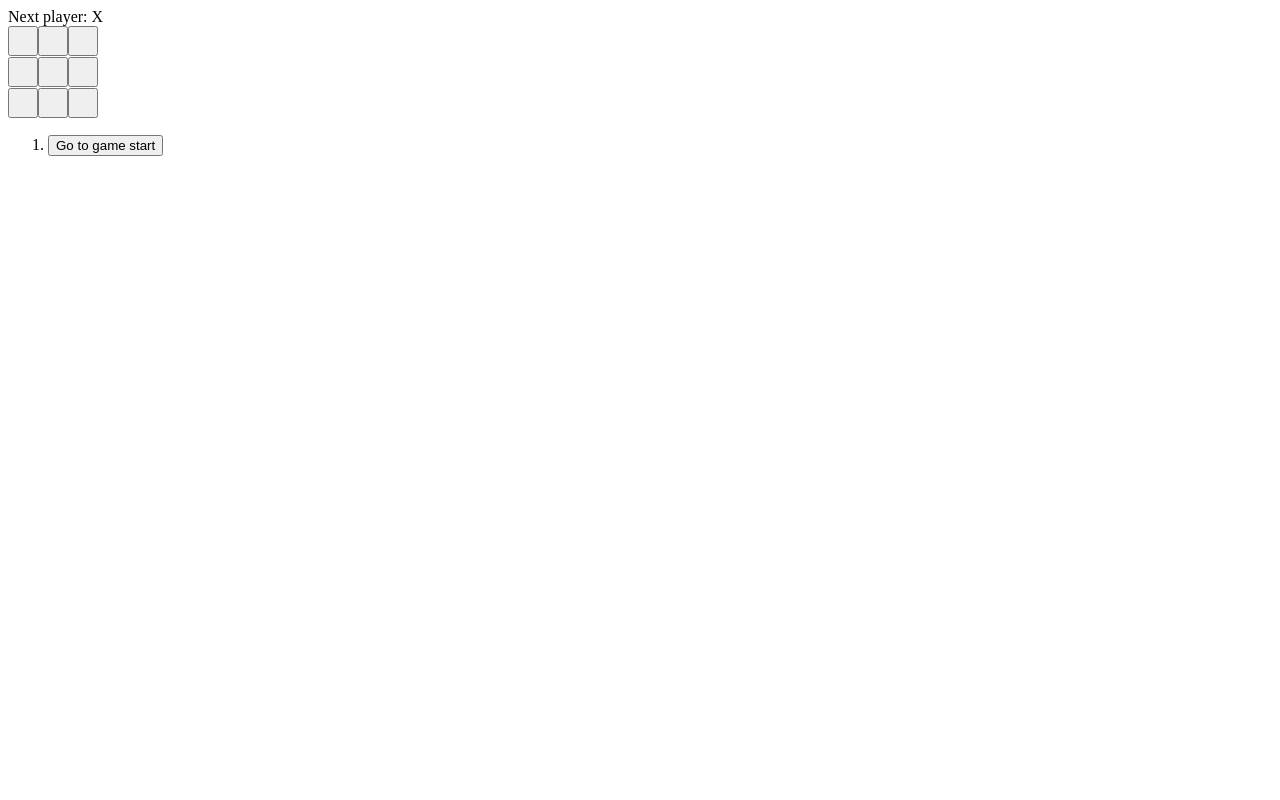
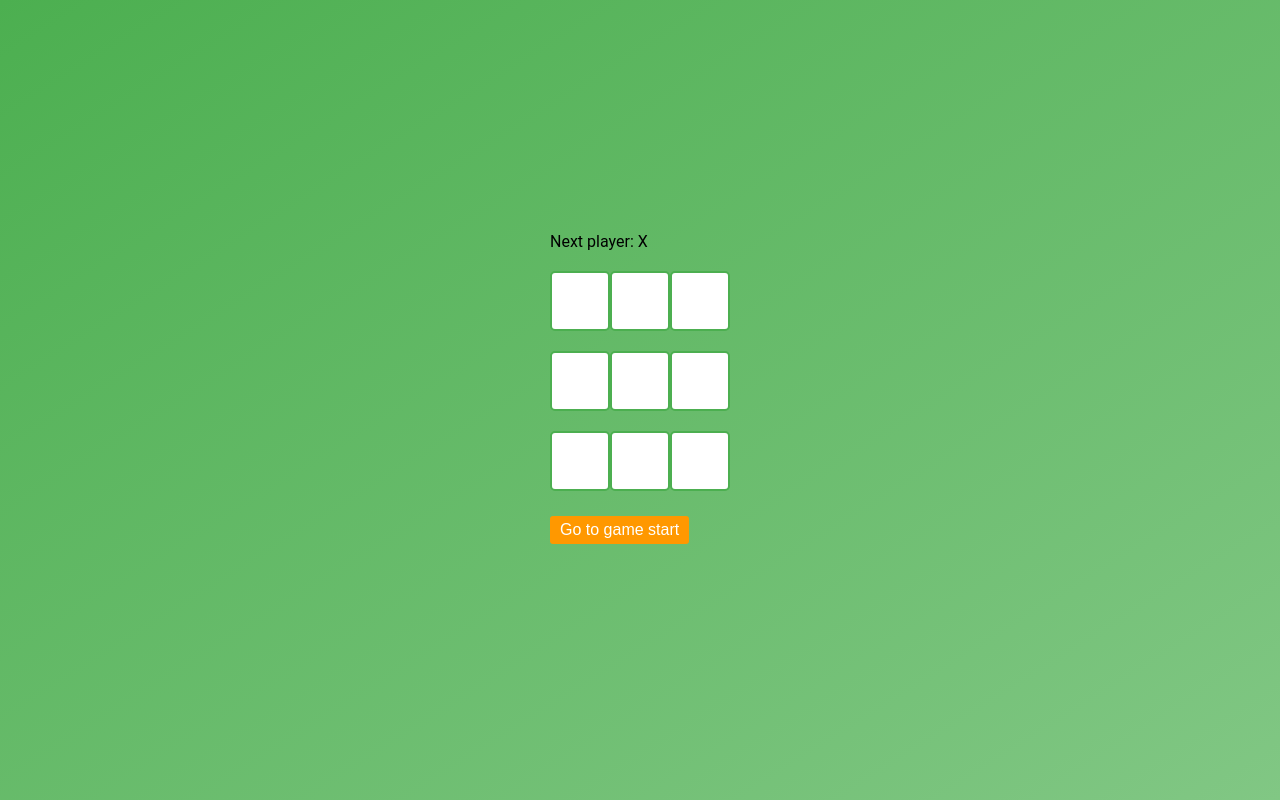
Before and after one commit to Khushboo-Dar/Tic-Tac-Toe-game, a React (Create React App) app: page / in a window 1280 px wide. Built offline with nearby package versions, Linux system fonts and the light colour scheme.

Commit message:
edited css

```diff
--- a/src/styles.css
+++ b/src/styles.css
@@ -1,12 +1,160 @@
+/* Base Styles */
+body {
+  background: linear-gradient(to bottom right, #4caf50, #81c784);
+  display: flex;
+  justify-content: center;
+  align-items: center;
+  height: 100vh;
+  margin: 0;
+  font-family: "Roboto", sans-serif;
+}
+
 .App {
-  font-family: sans-serif;
   text-align: center;
+  color: #fff;
+  box-shadow: 0 4px 8px rgba(0, 0, 0, 0.1);
+  background: rgba(0, 0, 0, 0.2);
+  padding: 20px;
+  border-radius: 10px;
 }
+
+h1 {
+  font-size: 3rem;
+  margin-bottom: 20px;
+  text-shadow: 2px 2px 4px rgba(0, 0, 0, 0.5);
+}
+
+/* Square Styles */
 .square {
-  width: 30px;
-  height: 30px;
+  width: 60px;
+  height: 60px;
+  background: #fff;
+  border: 2px solid #4caf50;
+  display: inline-flex;
+  justify-content: center;
+  align-items: center;
+  font-size: 2rem;
+  cursor: pointer;
+  transition:
+    transform 0.2s,
+    background 0.2s;
+  color: #4caf50; /* Added color for X and O */
 }
-.ol{
-  width:30px;
-  height:30px;
+
+.square:hover {
+  background: #e8f5e9;
+  transform: scale(1.1);
 }
+
+.square:active {
+  transform: scale(0.9);
+}
+
+/* Board Styles */
+.board {
+  display: grid;
+  grid-template-columns: repeat(3, 1fr);
+  grid-gap: 10px;
+  justify-content: center;
+  margin: 0 auto;
+  max-width: 220px;
+}
+
+/* Responsive Design */
+@media (max-width: 600px) {
+  .square {
+    width: 50px;
+    height: 50px;
+    font-size: 1.5rem;
+  }
+
+  h1 {
+    font-size: 2.5rem;
+  }
+}
+
+/* Winning Animation */
+.win .square {
+  background: #ffeb3b;
+  animation: winAnim 1s infinite alternate;
+}
+
+@keyframes winAnim {
+  0% {
+    transform: scale(1);
+  }
+  100% {
+    transform: scale(1.1);
+  }
+}
+
+/* Reset Button */
+button {
+  margin-top: 20px;
+  padding: 10px 20px;
+  font-size: 1.2rem;
+  background: #4caf50;
+  border: none;
+  color: #fff;
+  border-radius: 5px;
+  cursor: pointer;
+  transition:
+    background 0.2s,
+    transform 0.2s;
+}
+
+button:hover {
+  background: #388e3c;
+  transform: scale(1.05);
+}
+
+button:active {
+  background: #2e7d32;
+  transform: scale(0.95);
+}
+
+/* Game Info Styles */
+.game-info {
+  margin-top: 20px;
+  font-size: 1.2rem;
+}
+
+.game-info ol {
+  padding-left: 0;
+  list-style-type: none;
+}
+
+.game-info button {
+  margin: 5px 0;
+  padding: 5px 10px;
+  font-size: 1rem;
+  background: #ff9800;
+  border: none;
+  color: #fff;
+  border-radius: 3px;
+  cursor: pointer;
+  transition:
+    background 0.2s,
+    transform 0.2s;
+}
+
+.game-info button:hover {
+  background: #fb8c00;
+  transform: scale(1.05);
+}
+
+.game-info button:active {
+  background: #f57c00;
+  transform: scale(0.95);
+}
+
+/* Other Enhancements */
+header {
+  margin-bottom: 20px;
+}
+
+footer {
+  margin-top: 20px;
+  font-size: 0.8rem;
+  color: rgba(255, 255, 255, 0.7);
+}
```
Also changed, not shown: 1 other file (tests, documents, lock files or other folders).
